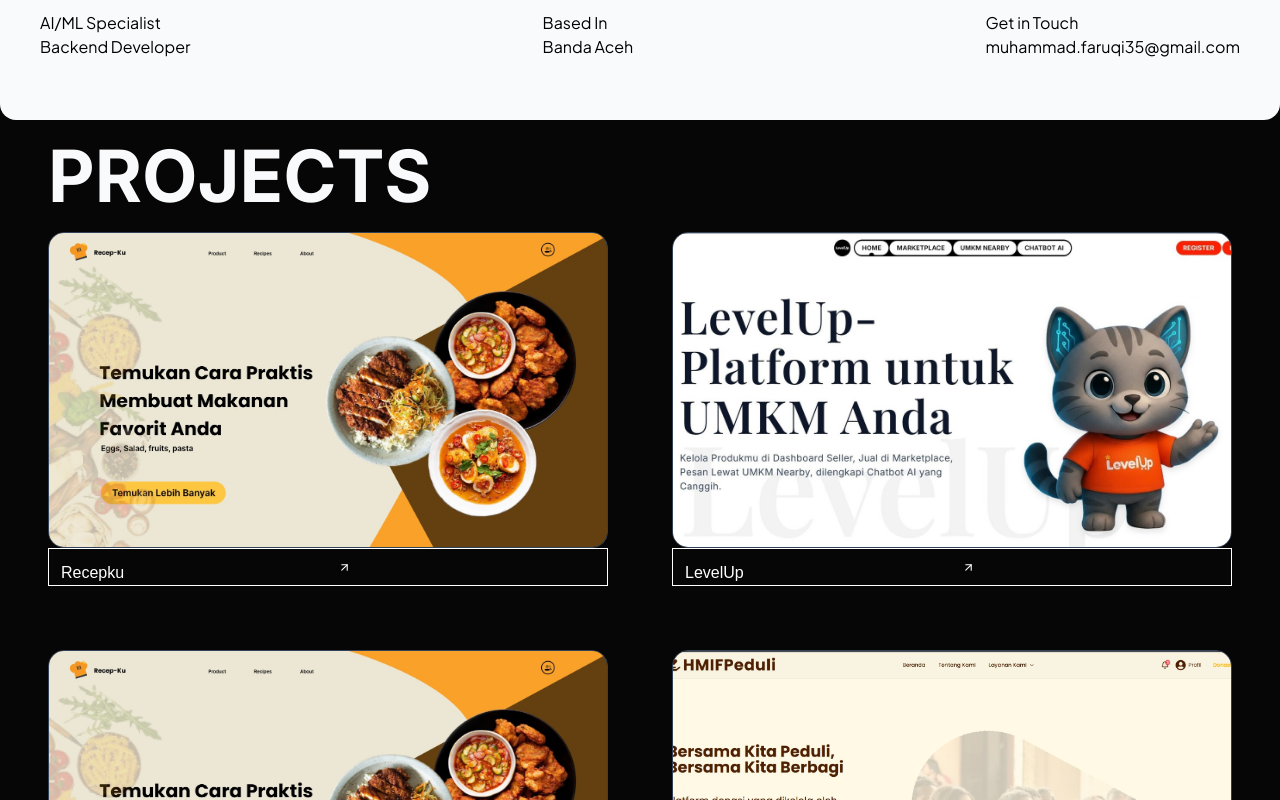
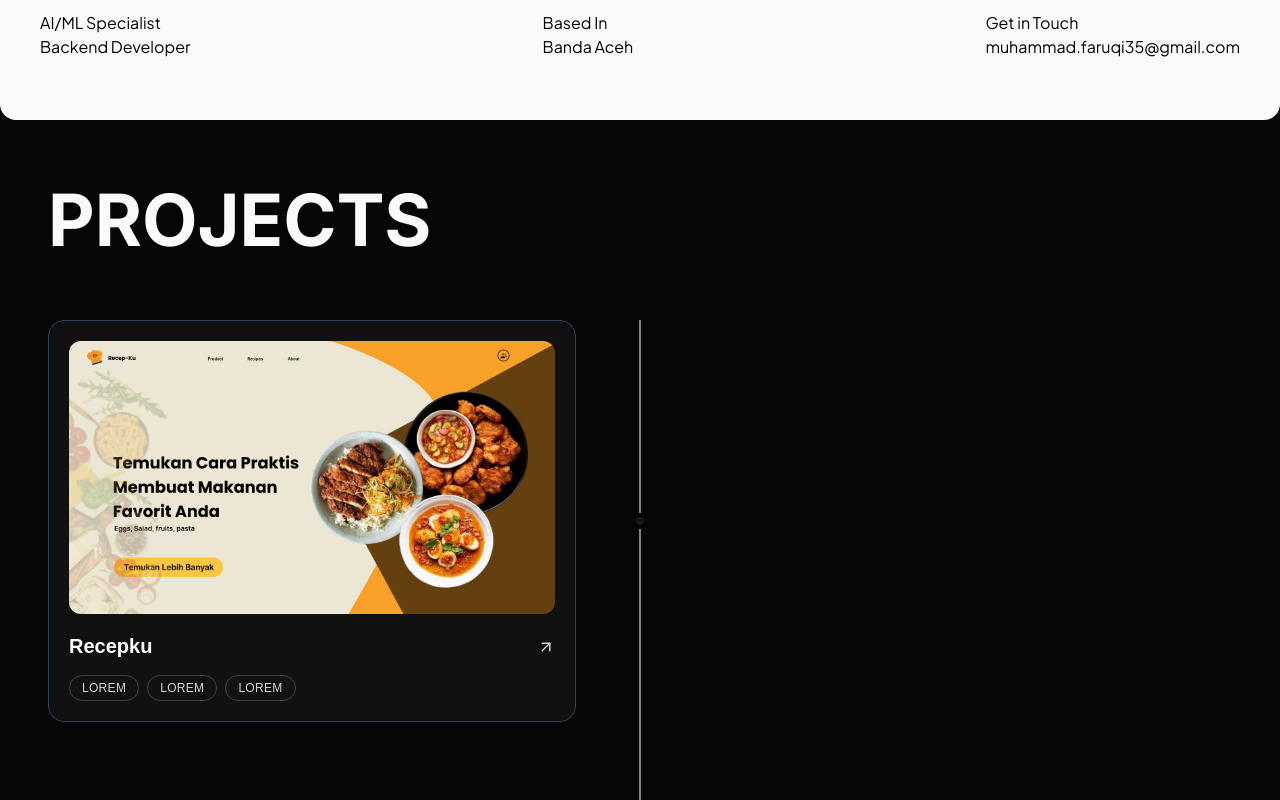
Before and after one commit to mfaruqi35/portofolio, a Next.js app: page / in a window 1280 px wide. Shown: the part 680-1480 px from the top of the page. Built offline with nearby package versions, Linux system fonts and the light colour scheme.

Commit message:
update project section layout

```diff
--- a/app/page.tsx
+++ b/app/page.tsx
@@ -1,7 +1,6 @@
 "use client";
 import { projects } from "./data/projects";
 import WorkCard from "@/components/WorkCard";
-import SlidingLink from "@/components/SlidingLink";
 import { Plus_Jakarta_Sans, Inter } from "next/font/google";
 import Image from "next/image";
 
@@ -57,7 +56,7 @@ export default function Home() {
       </section>
       <section
         id="works"
-        className="w-full h-auto flex flex-col items-center justify-center py-5"
+        className="w-full h-auto flex flex-col items-center justify-center py-16"
       >
         <div className="w-full max-w-7xl mx-auto px-6 md:px-12">
           <div className="flex flex-col">
@@ -67,12 +66,34 @@ export default function Home() {
               PROJECTS
             </h1>
           </div>
-          <div className="grid grid-cols-1 md:grid-cols-2 gap-12 lg:gap-16 max-w-9xl mx-auto py-5">
-            {projects.map((p, i) => (
-              <WorkCard key={i} project={p} />
-            ))}
+
+          {/* Timeline layout */}
+          <div className="relative mt-16">
+            {/* Garis vertikal di tengah */}
+            <div className="pointer-events-none absolute left-1/2 top-0 h-full w-px -translate-x-1/2 bg-[#F9FAFB]" />
+
+            <div className="flex flex-col gap-20">
+              {projects.map((p, i) => (
+                <div
+                  key={i}
+                  className={`relative flex items-center ${
+                    i % 2 === 0 ? "justify-start" : "justify-end"
+                  }`}
+                >
+                  {/* Titik di garis */}
+                  <div className="pointer-events-none absolute left-1/2 z-10 h-4 w-4 -translate-x-1/2 rounded-full border-4 border-background bg-neutral-900" />
+
+                  <div
+                    className={`w-full md:w-1/2 ${
+                      i % 2 === 0 ? "pr-10 md:pr-16" : "pl-10 md:pl-16"
+                    }`}
+                  >
+                    <WorkCard project={p} />
+                  </div>
+                </div>
+              ))}
+            </div>
           </div>
-          {/* <SlidingLink text="Show More" href="/works" /> */}
         </div>
       </section>
       <section
@@ -106,8 +127,7 @@ export default function Home() {
           <div className="md:col-span-2 grid grid-cols-2 gap-4 text-black">
             <ul className="space-y-1">
               <li>Backend Development</li>
-              <li>Computer Vision</li>
-              <li>Big Data (Hadoop/Spark)</li>
+              <li>Machine Learning</li>
             </ul>
             <ul className="space-y-1">
               <li>Next.js & TypeScript</li>
--- a/components/WorkCard.tsx
+++ b/components/WorkCard.tsx
@@ -1,23 +1,37 @@
 // components/WorkCard.tsx
 import Image from "next/image";
 import { ArrowUpRight } from "lucide-react";
+import type { Project } from "@/app/data/projects";
 
-export default function WorkCard({ project }: { project: any }) {
+export default function WorkCard({ project }: { project: Project }) {
   return (
-    <div className="h-auto transition-all duration-500 hover:-translate-y-1 hover:shadow-lg">
-      <div className="group relative bg-[#333333] border border-slate-700 rounded-2xl overflow-hidden">
-        <div className="relative aspect-video w-full bg-slate-800 overflow-hidden">
+    <div className="group relative h-auto rounded-2xl border border-slate-700 bg-[#111111] p-5 transition-all duration-500 hover:-translate-y-1 hover:shadow-lg">
+      {/* Thumbnail */}
+      <div className="relative mb-5 aspect-video w-full overflow-hidden rounded-xl bg-slate-800">
         <Image
           src={project.image}
           alt={project.title}
           fill
-            className="object-top object-cover transition-transform duration-500"
+          className="object-top object-cover transition-transform duration-500 group-hover:scale-[1.03]"
         />
       </div>
+
+      {/* Title + icon */}
+      <div className="mb-4 flex items-center justify-between text-white">
+        <h2 className="text-xl font-semibold leading-tight">{project.title}</h2>
+        <ArrowUpRight size={18} className="text-neutral-300" />
       </div>
-      <div className="text-white pl-3 pt-3 grid grid-cols-2 border gap-2">
-        {project.title}
-        <ArrowUpRight size={13} />
+
+      {/* Kotak-kotak kecil → lorem dulu */}
+      <div className="flex flex-wrap gap-2 text-xs text-neutral-300">
+        {["Lorem", "Lorem", "Lorem"].map((label, index) => (
+          <span
+            key={index}
+            className="rounded-full border border-neutral-700 px-3 py-1 uppercase tracking-wide"
+          >
+            {label}
+          </span>
+        ))}
       </div>
     </div>
   );
```
Lines whose indentation alone changed are shown as unchanged.
